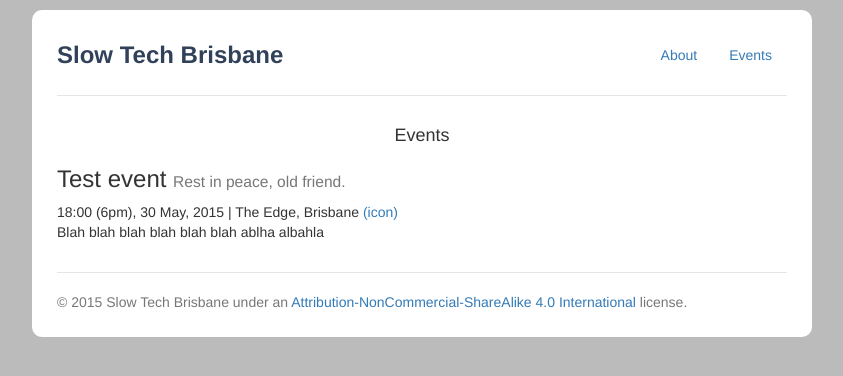
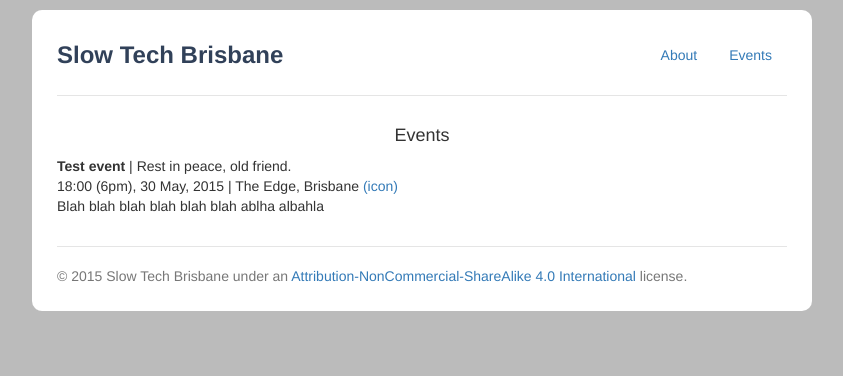
Before and after one commit to slowtechbne/slowtechbne.github.io, a Jekyll site: the page built from events.md, in a window 1280 px wide. Shown: the top 376 px of the page, without its empty margins (218-1061 px from the left). Built offline with Jekyll 4.4.1, drawn with Linux system fonts in a browser that asks for light colours.

Commit message:
Changed heading of events.

```diff
--- a/_includes/events.html
+++ b/_includes/events.html
@@ -1,7 +1,7 @@
 <div id="events">
   {% for event in site.data.events %}
   <div class="event">
-    <h3>{{ event.title }} <small>{{ event.subtitle }}</small></h3>
+    <strong>{{ event.title }}</strong> | {{ event.subtitle }}
     <div class="meta">
       <span class="time">{{ event.time }}, {{ event.date | date: "%d %B, %Y"}}</span>
     <span class="separator">|</span>
```
